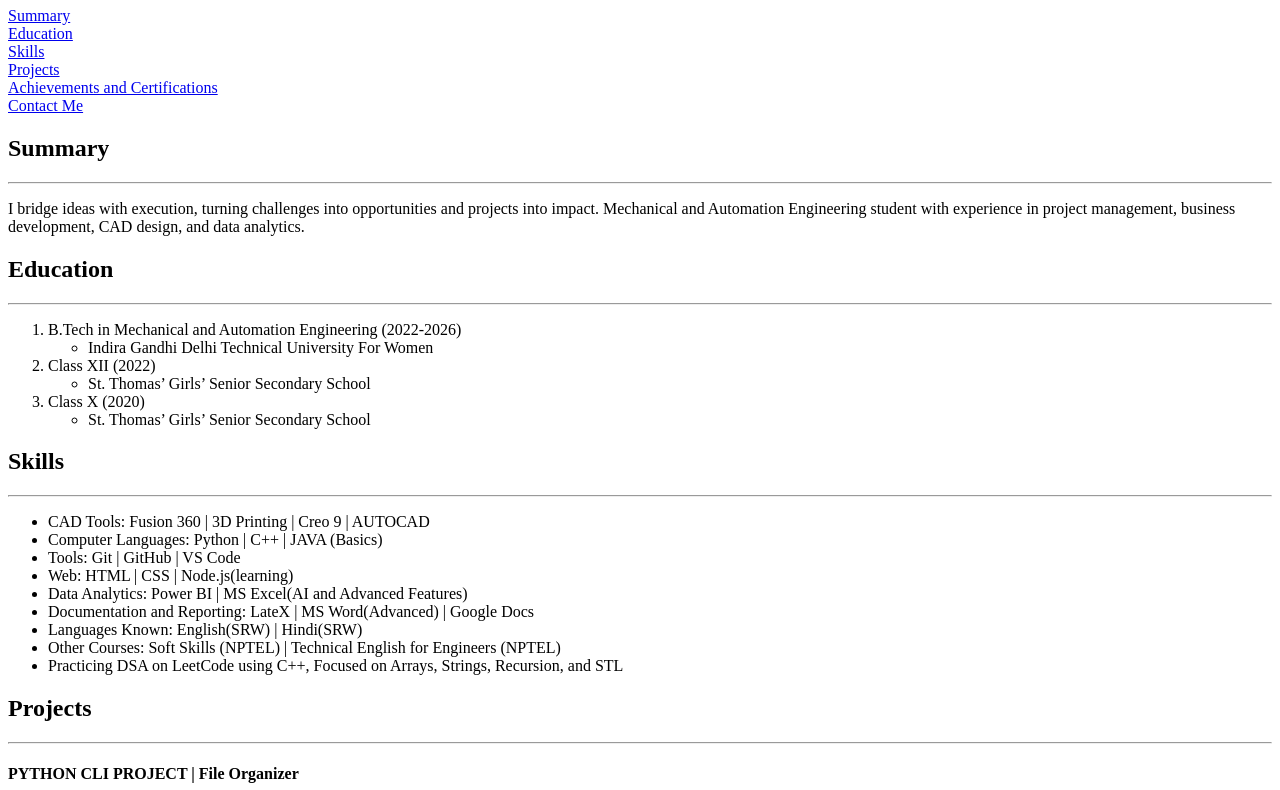
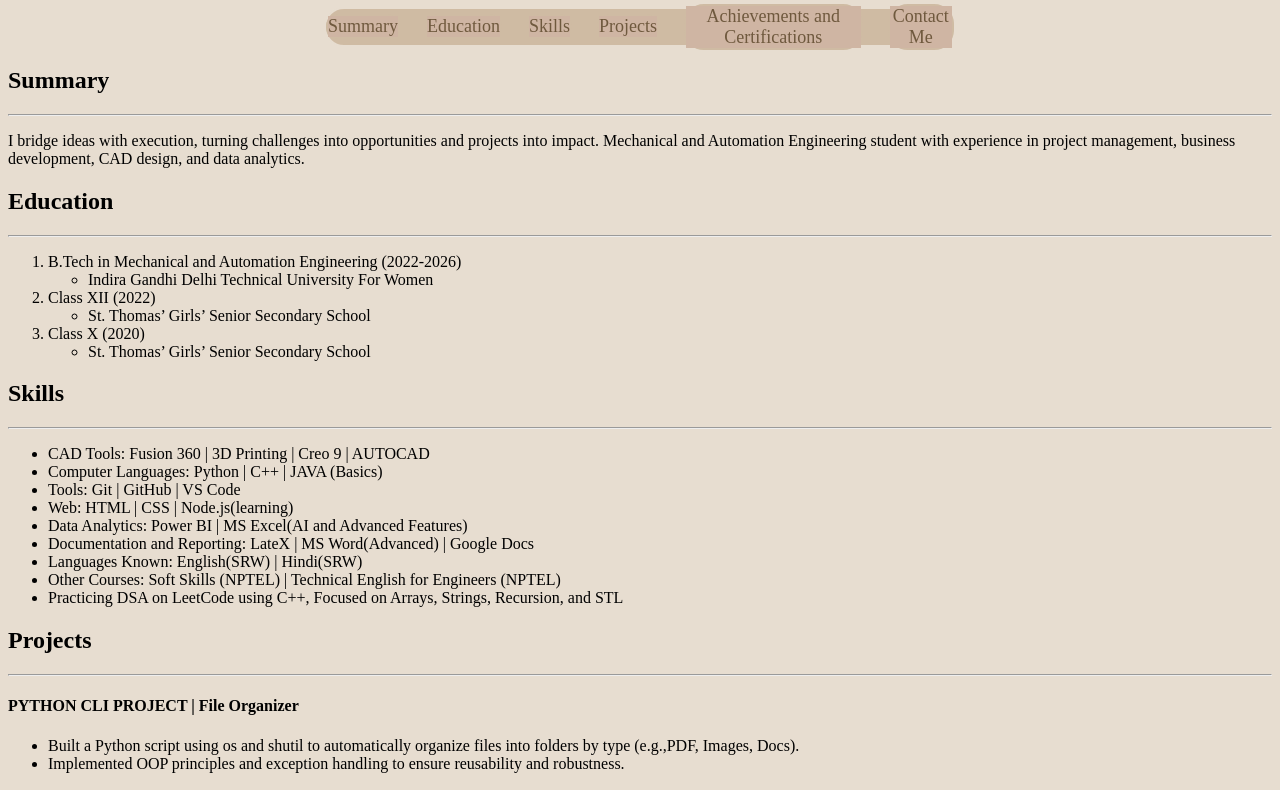
Before and after one commit to Bani-1525/Bani-Aggarwal-Portfolio, a plain HTML site: page index.html in a window 1280 px wide. Shown: the part 73-863 px from the top of the page. Drawn offline with Linux system fonts and the light colour scheme.

Commit message:
Basic CSS Added

```diff
--- a/index.html
+++ b/index.html
@@ -4,22 +4,63 @@
     <meta charset="UTF-8">
     <meta name="viewport" content="width=device-width, initial-scale=1.0">
     <title>Bani Aggarwal Portfolio</title>
+    <style>
+        *{
+            background-color: rgb(231, 221, 208);
+        }
+        h1{
+            text-align: center;
+            font-family:'Franklin Gothic Medium', 'Arial Narrow', Arial, sans-serif;
+            font-weight: 800;
+        }
+        .nav_panel ul{
+            list-style: none;
+            display: flex;
+            padding:0;
+            margin: 0 auto;
+            gap: 25px;
+            justify-content: center;
+            font-size: large;
+            text-align: center;
+            width: 50%;
+            height: 40px;
+            border: 2px solid rgb(231, 221, 208);
+            box-sizing: border-box;
+            border-radius: 20px;
+            align-items: center;
+            background-color: rgb(207, 187, 163);
+        }
+        .nav_panel li{
+            border: 2px solid rgb(207, 187, 163);
+            box-sizing: border-box;
+            border-radius: 20px;
+            background-color: rgb(207, 181,163);
+        }
+        ul li a{
+            display:block;
+            color: rgb(111, 89, 62);
+            background-color: rgb(207, 181,163);
+            text-decoration: none;
+        }
+        ul li a:hover{
+            background-color: rgb(207, 181,163);
+            color: white;
+            border-color: rgb(187, 115, 27)
+        }
+    </style>
 </head>
 <body>
     <header>
         <h1> BANI AGGARWAL</h1>
-        <nav>
-            <a href="#Summary">Summary</a>
-            <br>
-            <a href="#Education">Education</a>
-            <br>
-            <a href="#Skills">Skills</a>
-            <br>
-            <a href="#Projects">Projects</a>
-            <br>
-            <a href="#Achievements and Certifications">Achievements and Certifications</a>
-            <br>
-            <a href="#Contact Me">Contact Me</a>
+        <nav class="nav_panel">
+            <ul>
+            <li><a href="#Summary">Summary</a></li>
+            <li><a href="#Education">Education</a></li>
+            <li><a href="#Skills">Skills</a></li>
+            <li><a href="#Projects">Projects</a></li>
+            <li><a href="#Achievements and Certifications">Achievements and Certifications</a></li>
+            <li><a href="#Contact Me">Contact Me</a></li>
+            </ul>
         </nav>
     </header>
     <main>
```
